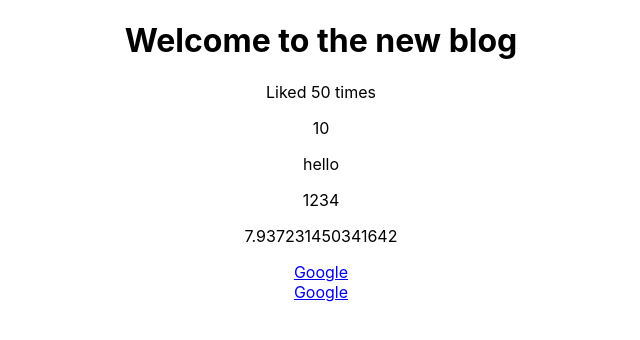
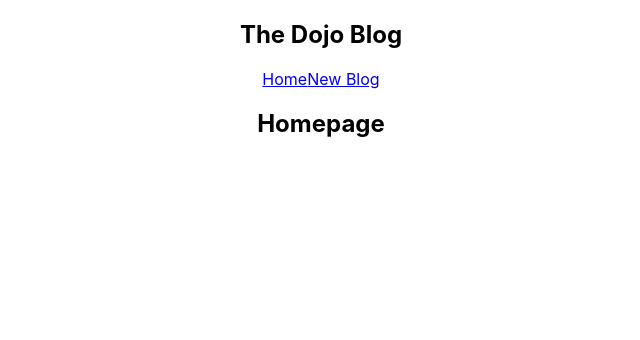
Before and after one commit to hamdiboyraz/react-tutorial, a React (Create React App) app: page /create in a window 1280 px wide. Shown: the top 340 px of the page, without its empty margins (319-959 px from the left). Built offline with nearby package versions, Linux system fonts and the light colour scheme.

Commit message:
Add home and navbar components

```diff
--- a/src/App.js
+++ b/src/App.js
@@ -1,24 +1,14 @@
 import "./App.css";
+import Navbar from "./Navbar";
+import Home from "./Home";
 
 function App() {
-  const title = "Welcome to the new blog";
-  const likes = 50;
-  // const person = { name: 'yoshi', age: 30 }; // We can't output objects and boolean
-  const link = "http://www.google.com";
 
   return (
     <div className="App">
+      <Navbar />
       <div className="content">
-        <h1>{title}</h1>
-        <p>Liked {likes} times</p>
-        {/* <p>{ person }</p> */}
-        <p>{10}</p>
-        <p>{"hello"}</p>
-        <p>{[1, 2, 3, 4]}</p>
-        <p>{Math.random() * 10}</p>
-        <a href={link}>Google</a>
-        <br />
-        <a href="http://www.google.com">Google</a>
+        <Home />
       </div>
     </div>
   );
--- /dev/null
+++ b/src/Home.js
@@ -0,0 +1,9 @@
+const Home = () => {
+    return (
+        <div className="home">
+            <h2>Homepage</h2>
+        </div>
+     );
+}
+
+export default Home;
--- /dev/null
+++ b/src/Navbar.js
@@ -0,0 +1,13 @@
+const Navbar = () => {
+    return (
+        <nav className="navbar">
+            <h1>The Dojo Blog</h1>
+            <div className="links">
+                <a href="/">Home</a>
+                <a href="/create">New Blog</a>
+            </div>
+        </nav>
+     );
+}
+
+export default Navbar;
```
